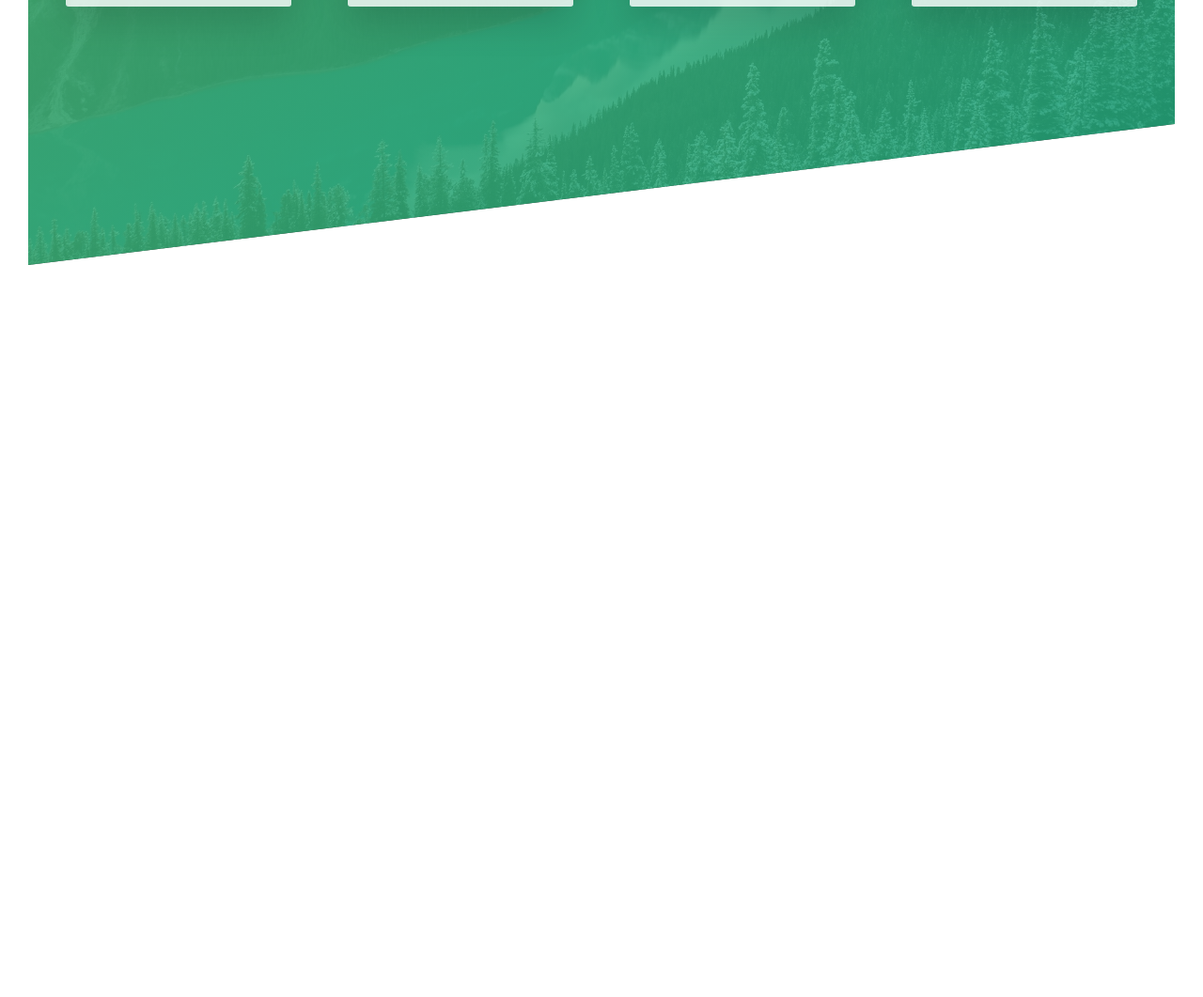
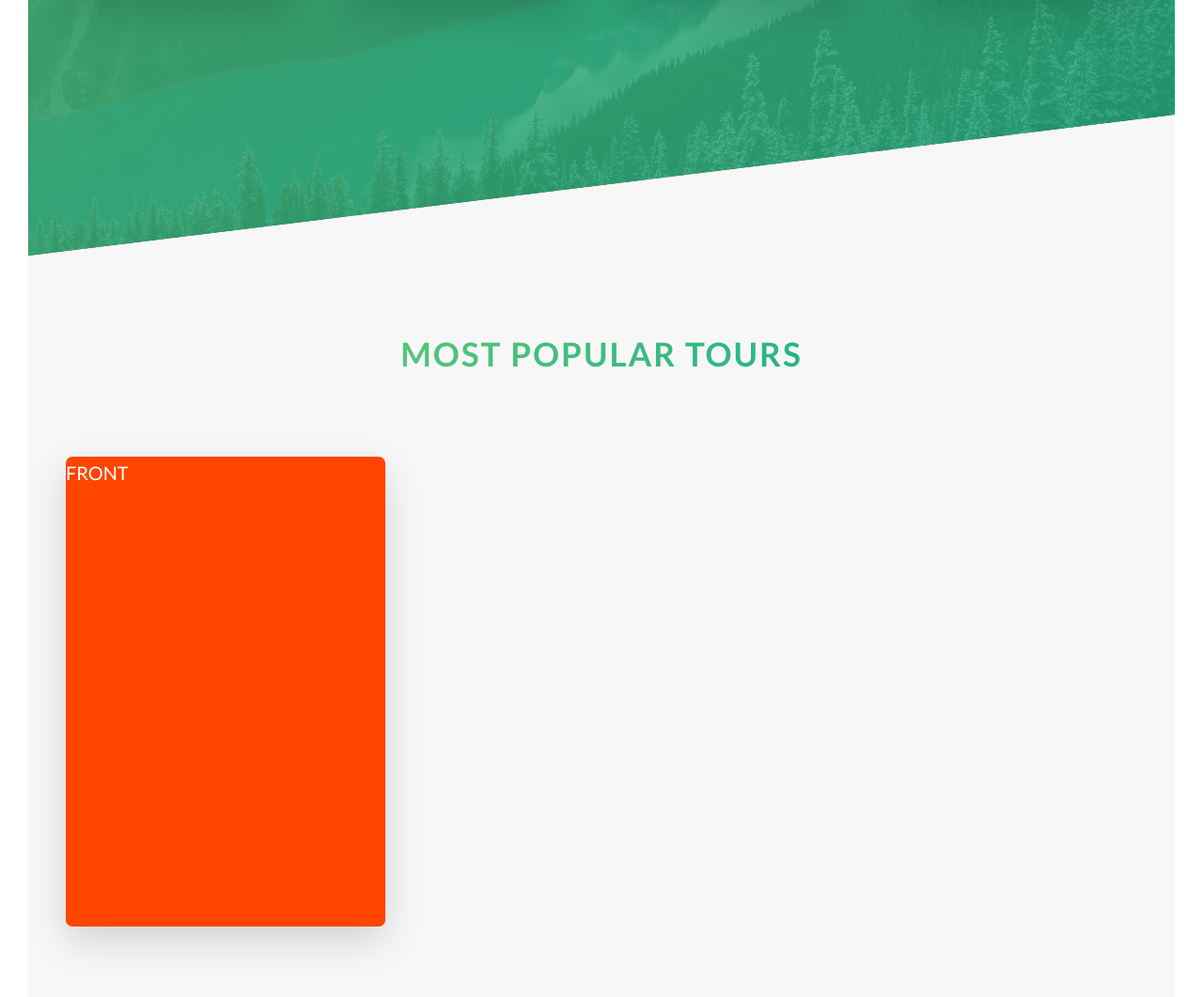
Before and after one commit to TrevorHegert/udemy_sass, a website: page index.html in a window 1280 px wide. Shown: the part 2001-3062 px from the top of the page at 94% size. Before the commit the page ends 2283 px from the top, so only its background shows below. Drawn offline with Linux system fonts and the light colour scheme.

Commit message:
Lesson 39 Complete

```diff
--- a/index.html
+++ b/index.html
@@ -100,7 +100,27 @@
                         </div>
                     </div>
                 </div>
+            </section>
 
+            <section class="section-tours">
+                <div class="u-center-text u-margin-bottom-big">
+                    <h2 class="heading-secondary">
+                        Most popular tours
+                    </h2>
+                </div>
+
+                <div class="row">
+                    <div class="col-1-of-3">
+                        <div class="card">
+                            <div class="card__side card__side--front card__side--front-1">
+                                FRONT
+                            </div>
+                            <div class="card__side card__side--back card__side--back-1">
+                                BACK
+                            </div>
+                        </div>
+
+                </div>
             </section>
         </main>
 
--- a/sass/abstracts/_variables.scss
+++ b/sass/abstracts/_variables.scss
@@ -8,6 +8,12 @@ $color-grey-dark: #777;
 $color-white: #fff;
 $color-black: #000;
 
+$color-secondary-light: #ffb900;
+$color-secondary-dark: #ff7730;
+
+$color-tertiary-light: #2998ff;
+$color-tertiary-dark: #5643fa;
+
 // FONT
 $default-font-size: 1.6rem;
 
--- /dev/null
+++ b/sass/components/_card.scss
@@ -0,0 +1,43 @@
+.card {
+    perspective: 150rem;
+    -moz-perspective: 150rem;
+    position: relative;
+    height: 50rem;
+
+    &__side {
+    color: #fff;
+    font-size: 2rem;
+    height: 50rem;
+    transition: all .8s ease;
+    position: absolute;
+    top: 0;
+    left: 0;
+    width: 100%;
+    backface-visibility: hidden;
+    border-radius: 7px;
+    box-shadow: 0 1.5rem 4rem rgba($color-black, .15);
+
+        &--front {
+            background-color: orangered;
+        }
+
+        &--back {
+            background-color: green;
+            transform: rotateY(180deg);
+
+            &-1 {
+                background-image: linear-gradient(to right bottom, $color-secondary-light, $color-secondary-dark);
+            }
+        }
+
+    }
+
+    &:hover &__side--front {
+        transform: rotateY(180deg);
+    }
+
+    &:hover &__side--back {
+        transform: rotateY(0deg);
+    }
+
+}
--- a/sass/main.scss
+++ b/sass/main.scss
@@ -8,6 +8,7 @@
 @import "base/utilities";
 
 @import "components/button";
+@import "components/card";
 @import "components/composition";
 @import "components/feature-box";
 
--- a/sass/pages/_home.scss
+++ b/sass/pages/_home.scss
@@ -6,7 +6,7 @@
 
 .section-features {
     padding: 20rem 0;
-    margin-top: -9rem;
+    margin-top: -10rem;
     background-image: linear-gradient(
         to right bottom,
         rgba($color-primary-light, 0.8),
@@ -20,3 +20,9 @@
         transform: skewY(7deg);
     }
 }
+
+.section-tours {
+    background-color: $color-grey-light-1;
+    padding: 25rem 0 50rem 0;
+    margin-top: -10rem;
+}
```
Also changed, not shown: css/style.css.
